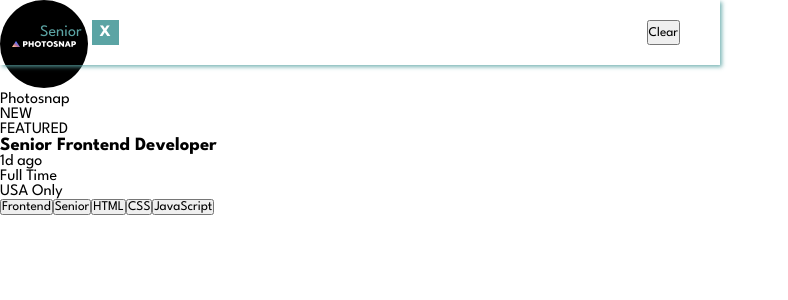
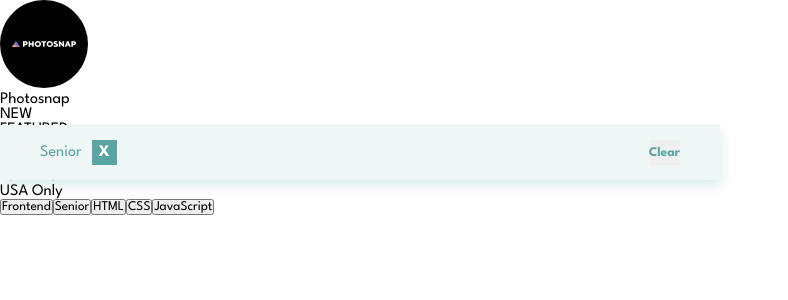
Before and after one commit to FriedAxons/job-listings-with-filtering, a React (Vite) app: page / in a window 1280 px wide. Both pictures are taken after a click on the button "Senior". Shown: the top 300 px of the page, without its empty margins (0-788 px from the left). Built offline with nearby package versions, Linux system fonts and the light colour scheme; the HTML template or start-up script is replaced by a standard one.

Commit message:
Add styles to FilterBar component

```diff
--- a/src/App.css
+++ b/src/App.css
@@ -16,4 +16,5 @@
   width: 100%;
   height: 150px;
   z-index: 1;
+  margin-bottom: 100px;
 }
--- a/src/FilterBar.css
+++ b/src/FilterBar.css
@@ -1,14 +1,14 @@
 .filter-bar {
   position: absolute;
-  top: 0;
+  top: 125px;
   display: flex;
   justify-content: space-between;
   width: 50%;
-  padding: 20px 40px;
+  padding: 15px 40px;
   color: var(--primary-dark-cyan);
-  background-color: var(--filter-grayish-cyan);
-  box-shadow: 2px 2px 4px hsla(180, 29%, 50%, .8);
-  z-index: 9999
+  background-color: var(--filter-tablets-cyan);
+  box-shadow: 2px 6px 10px hsla(180, 29%, 50%, 0.2);
+  z-index: 1;
 }
 
 span button {
@@ -17,6 +17,22 @@ span button {
   color: hsl(0, 0%, 100%);
   background-color: var(--primary-dark-cyan);
   border: none;
-  padding: 5px 8px;
-  margin-left: 10px;
+  padding: 5px 7px;
+  margin: 0 20px 0 10px;
 }
+
+span button:hover {
+  cursor: pointer;
+  background-color: var(--very-dark-cyan);
+}
+
+.clear-button {
+  border: none;
+  font-weight: bold;
+  color: var(--primary-dark-cyan);
+}
+
+.clear-button:hover {
+  cursor: pointer;
+  text-decoration: underline;
+}
```
